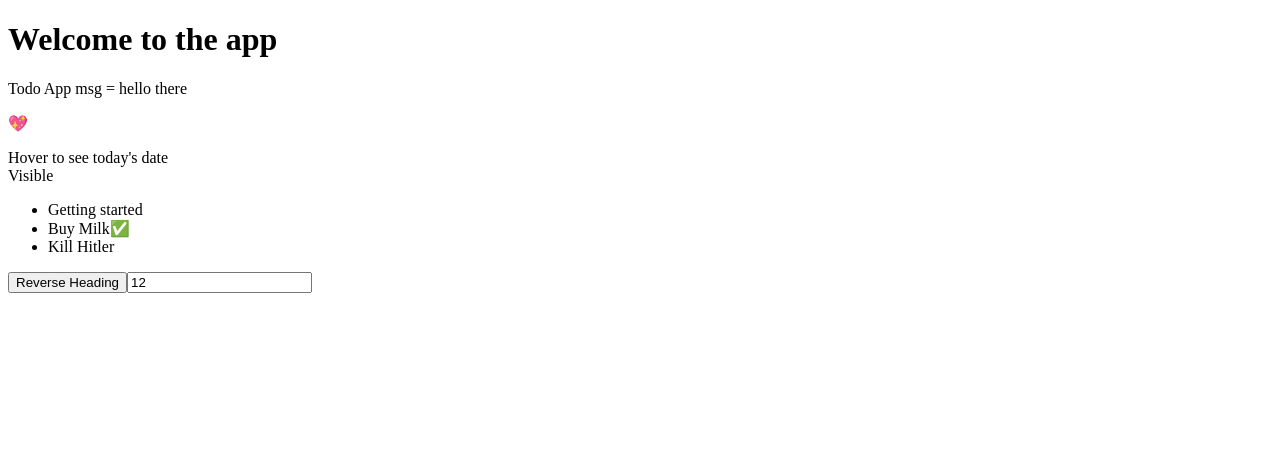
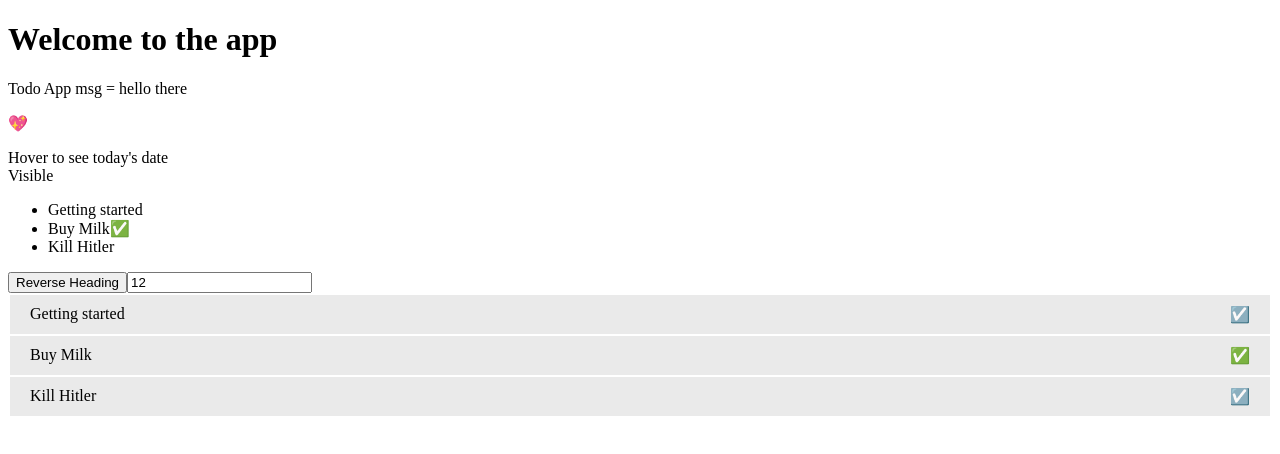
Before and after one commit to brucemakallan/learning-vue, a Vue app: page / in a window 1280 px wide. Shown: the top 454 px of the page. Built offline with nearby package versions, Linux system fonts and the light colour scheme.

Commit message:
Bind data directly to component (:todo='todo')

```diff
--- a/src/components/TodoApp.vue
+++ b/src/components/TodoApp.vue
@@ -15,10 +15,14 @@
 
     <button type="button" v-on:click="reverseMessage">Reverse Heading</button>
     <input type="text" name="age" id="age" v-model="age">
+
+    <TodoElement v-for="(todo, index) in todos" :key="index" :todo="todo"/>
   </div>
 </template>
 
 <script>
+import TodoElement from "./TodoElement.vue";
+
 export default {
   name: "TodoApp",
   props: {
@@ -54,10 +58,12 @@ export default {
         .reverse()
         .join("");
     }
+  },
+  components: {
+    TodoElement
   }
 };
 </script>
 
-<style lang="sass" scoped>
-
+<style lang="scss" scoped>
 </style>
--- /dev/null
+++ b/src/components/TodoElement.vue
@@ -0,0 +1,25 @@
+<template>
+  <div class="todo-element">
+    <span>{{ todo.title }}</span>
+    <span v-if="todo.completed">✅</span>
+    <span v-else>☑️</span>
+  </div>
+</template>
+
+<script>
+export default {
+  props: {
+    todo: Object
+  }
+};
+</script>
+
+<style scoped>
+.todo-element {
+  display: flex;
+  justify-content: space-between;
+  padding: 10px 20px;
+  margin: 2px;
+  background-color: #eaeaea;
+}
+</style>
```
